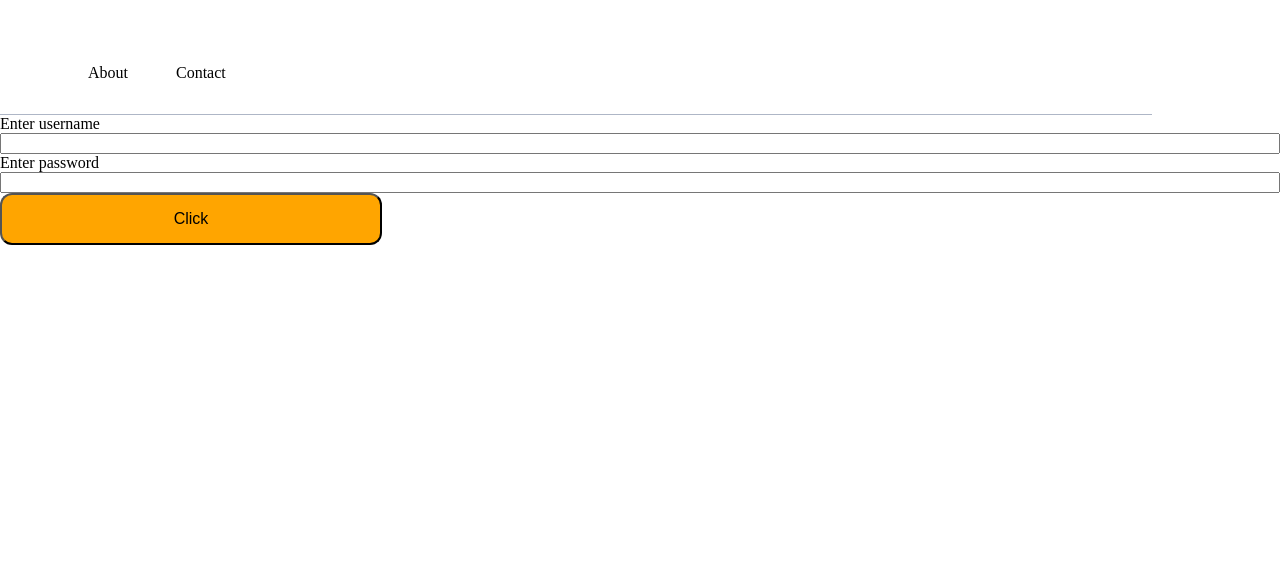
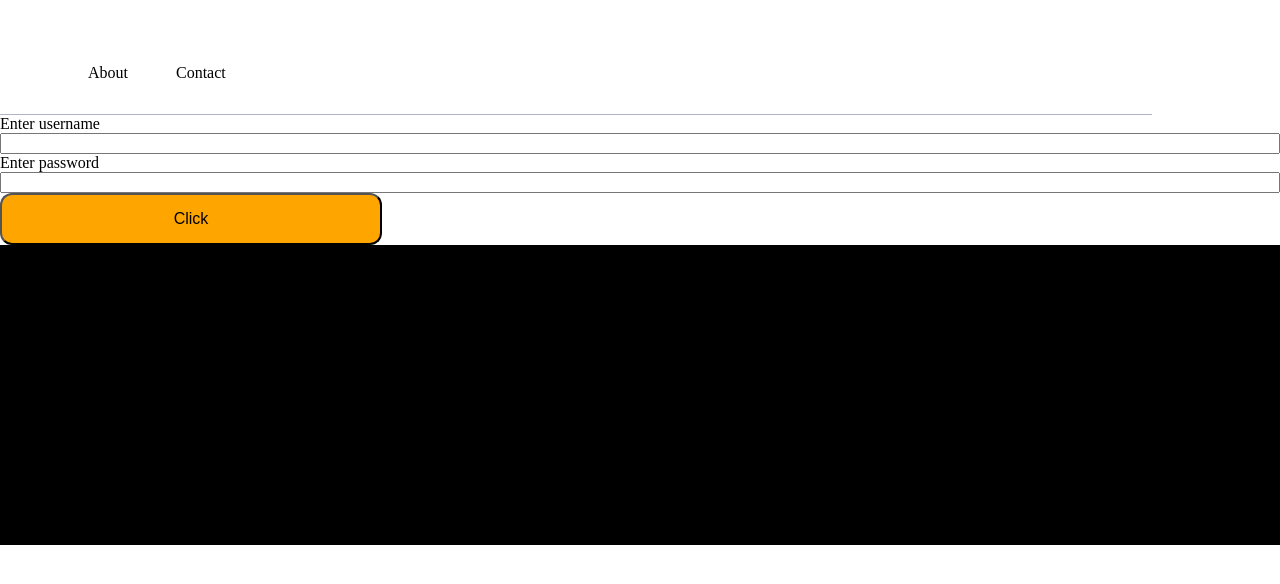
Before and after one commit to acerslee/fitness, a Next.js app: page /auth/login in a window 1280 px wide. Shown: the top 584 px of the page. Built offline with nearby package versions, Linux system fonts and the light colour scheme.

Commit message:
init footer

```diff
--- a/components/Footer/index.tsx
+++ b/components/Footer/index.tsx
@@ -1,19 +1,27 @@
 import { FC } from "react"
+import { useRouter } from 'next/router'
+import styled from 'styled-components'
 
 const Footer: FC = () => {
-  const isMainPage = window.location.href === '/'
-  const isLoginPage = window.location.href === '/login'
+  const router = useRouter()
+
+  const isMainPage = router.pathname === '/'
+  const isLoginPage = router.pathname === '/login'
 
   const doNotRenderFooter = isMainPage || isLoginPage
-
 
   if (doNotRenderFooter) return null
 
   return (
-    <footer>
-
-    </footer>
+    <FooterContainer>
+      hello
+    </FooterContainer>
   )
 }
 
+const FooterContainer = styled('footer')`
+  background-color: black;
+  height: 300px;
+`
+
 export default Footer
--- a/pages/_app.tsx
+++ b/pages/_app.tsx
@@ -2,6 +2,7 @@ import GlobalStyle from '../styles/globalStyle'
 import type { AppProps } from 'next/app'
 
 import Navbar from '../components/Navbar'
+import Footer from '../components/Footer'
 
 function MyApp({ Component, pageProps }: AppProps) {
   return (
@@ -9,6 +10,7 @@ function MyApp({ Component, pageProps }: AppProps) {
       <GlobalStyle />
       <Navbar />
       <Component {...pageProps} />
+      <Footer />
     </>
   )
 }
--- a/pages/index.tsx
+++ b/pages/index.tsx
@@ -4,7 +4,9 @@ import Image from 'next/image'
 
 const Home: NextPage = () => {
   return (
-    <main></main>
+    <main>
+      hello
+    </main>
   )
 }
 
--- a/ui/TextInput/index.tsx
+++ b/ui/TextInput/index.tsx
@@ -1,9 +1,9 @@
-import { FC, forwardRef } from "react";
+import { forwardRef } from "react";
 import styled from 'styled-components'
 
 import { TextInputProps, InputSize } from "./_types";
 
-const TextInput= forwardRef<HTMLInputElement, TextInputProps>((props, ref) => {
+const TextInput = forwardRef<HTMLInputElement, TextInputProps>((props, ref) => {
   const { label, error, initialValue, size} = props
   return (
     <InputField size={size}>
```
